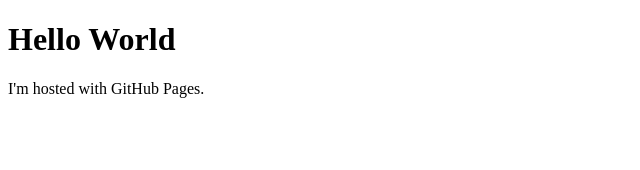
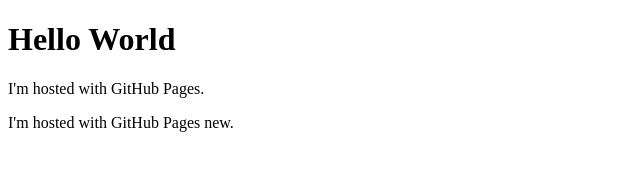
Before and after one commit to srvrpc/srvrpc.github.io, a plain HTML site: page index.html in a window 1280 px wide. Shown: the whole page, without its empty margins (0-640 px from the left). Drawn offline with Linux system fonts and the light colour scheme.

Commit message:
Update index.html

```diff
--- a/index.html
+++ b/index.html
@@ -3,5 +3,6 @@
 <body>
 <h1>Hello World</h1>
 <p>I'm hosted with GitHub Pages.</p>
+  <p>I'm hosted with GitHub Pages new.</p>
 </body>
 </html>
```
